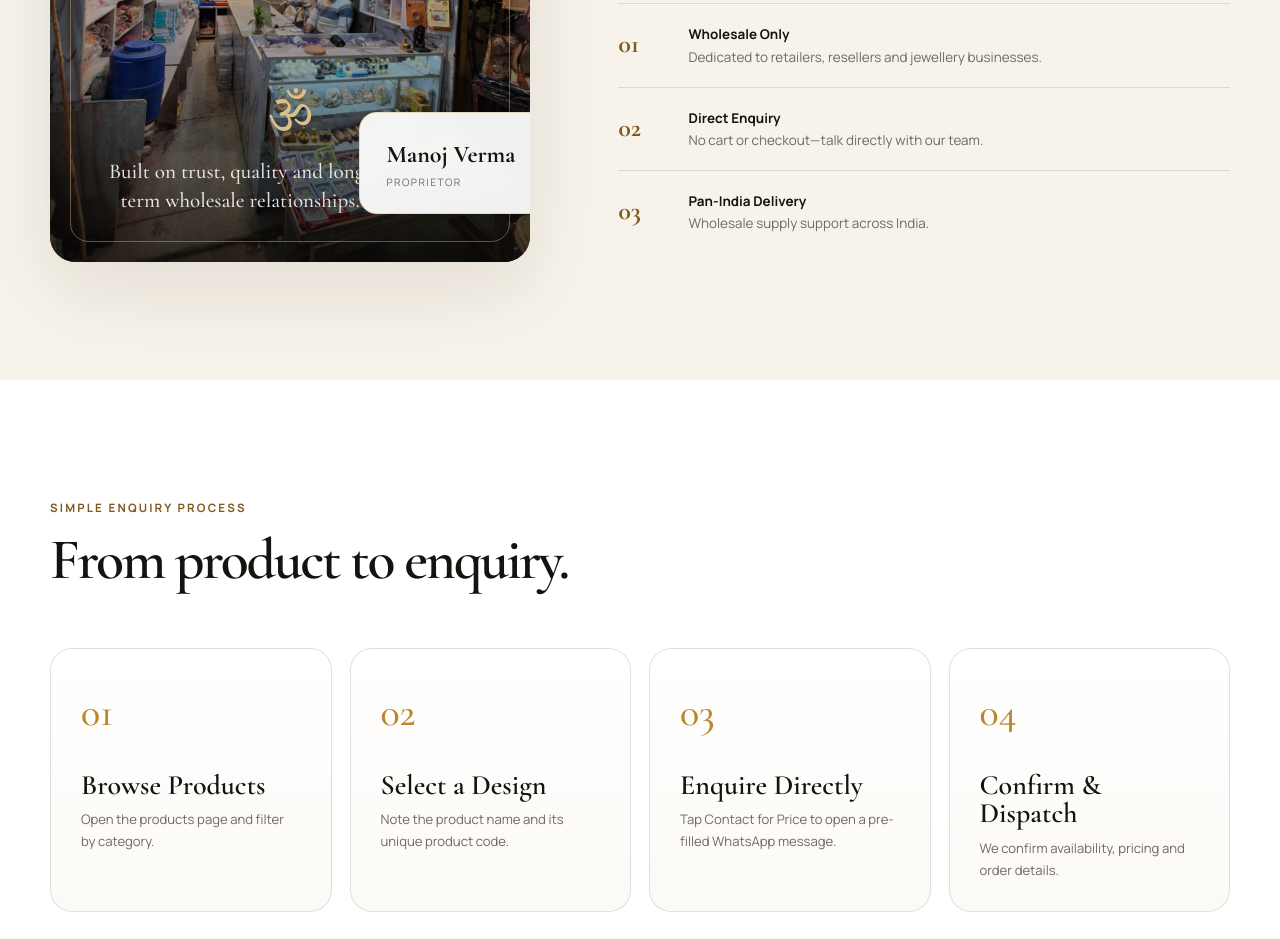
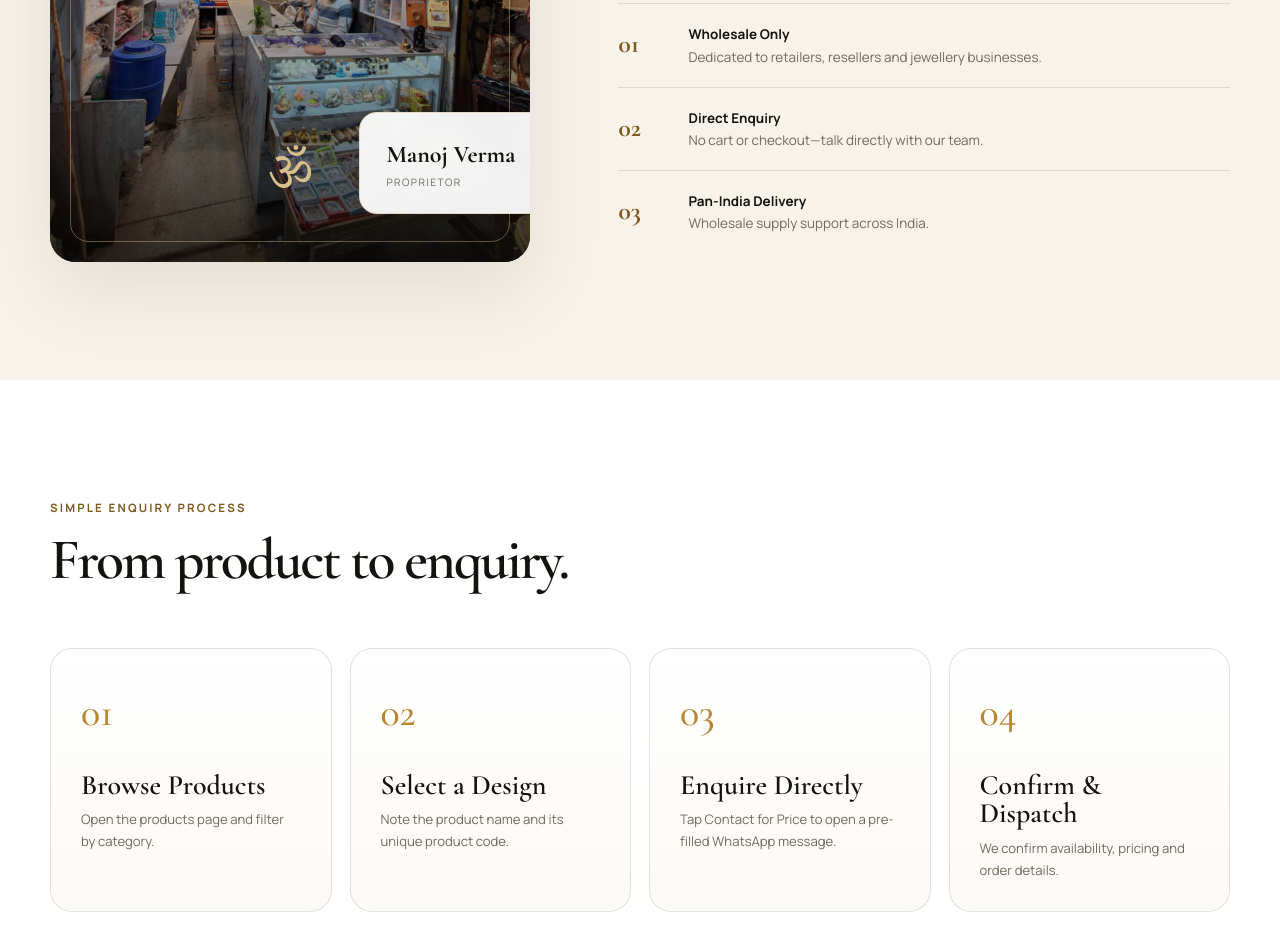
Before and after one commit to gabbarmanojverma-bit/shivaytraders, a plain HTML site: page index.html in a window 1280 px wide. Shown: the part 3160-4099 px from the top of the page. Drawn offline with nearby package versions, Linux system fonts and the light colour scheme.

Commit message:
Update homepage and product catalogue

```diff
--- a/index.html
+++ b/index.html
@@ -142,9 +142,7 @@
       <div class="about-photo-text">
         <span class="about-om">ॐ</span>
 
-        <p>
-          Built on trust, quality and long-term wholesale relationships.
-        </p>
+
       </div>
 
       <div class="owner">
```
